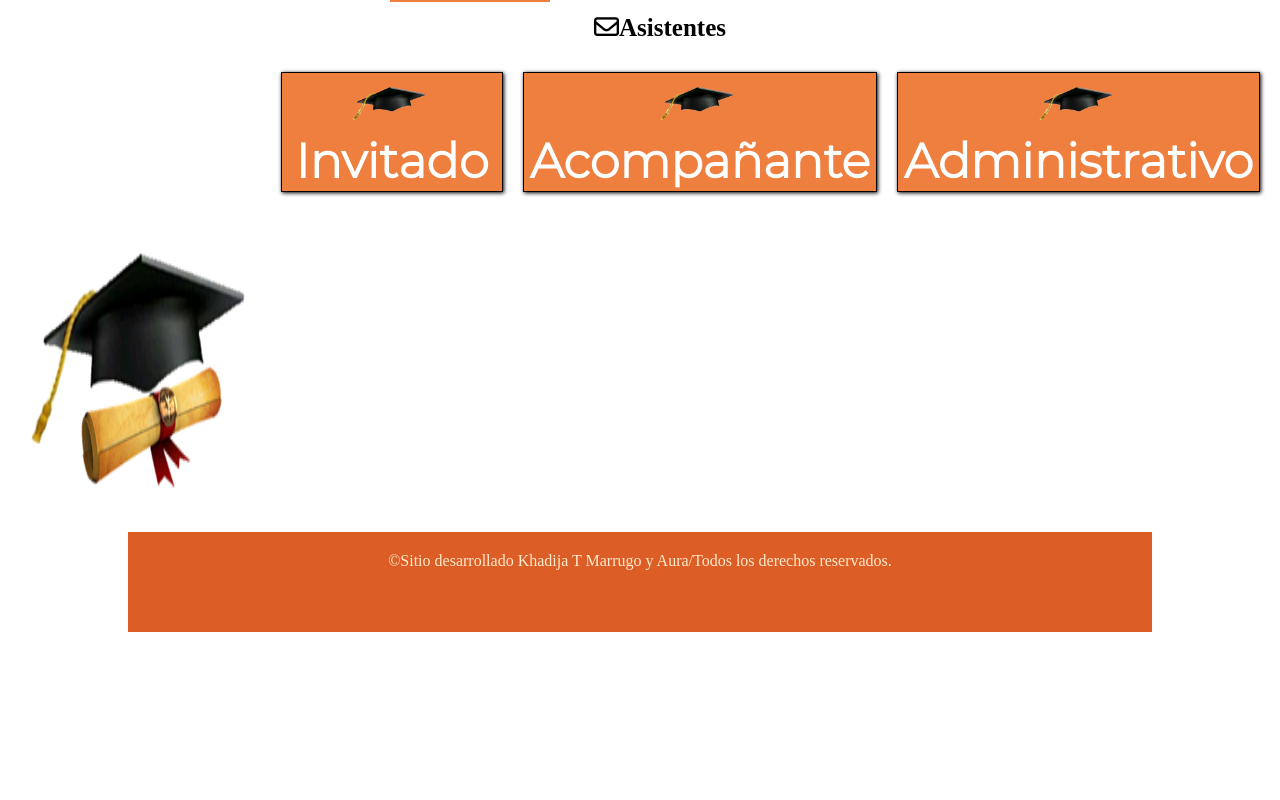
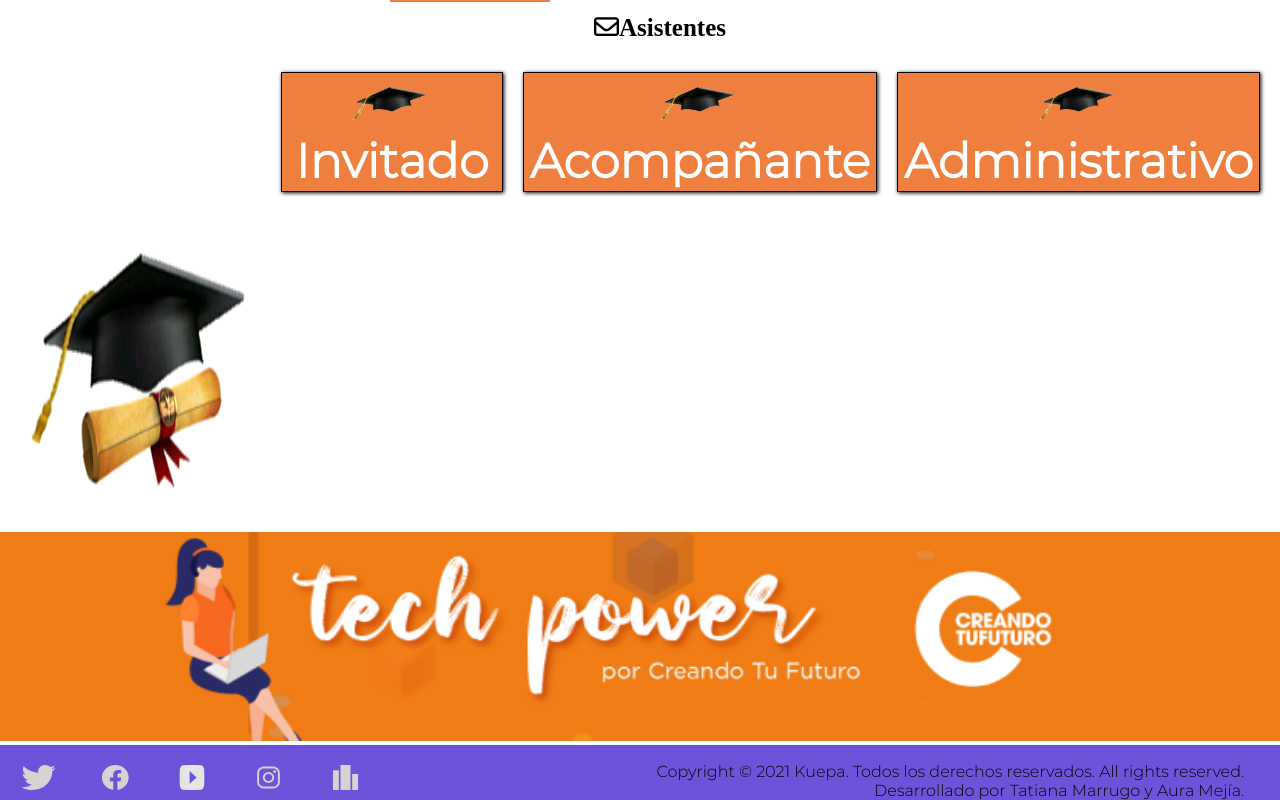
Before and after one commit to AuraMejia/GradoAsistencia, a React (Create React App) app: page /inicio in a window 1280 px wide. Shown: the part 249-1049 px from the top of the page. Before the commit the page ends 881 px from the top, so only its background shows below. Built offline with nearby package versions, Linux system fonts and the light colour scheme.

Commit message:
Agregamos el pie de página con estilos y los botones de yes y no

```diff
--- a/src/components/footer/footer.css
+++ b/src/components/footer/footer.css
@@ -1,16 +1,36 @@
-footer {
+.Pie_pagina {
    width: 100%;
    height: 5rem;
-   background-color: #DD5D26;
+   background-color: #6F52DA;
    color: blanchedalmond;
    margin: auto;
    text-align: center;
    padding-top: 20px;
-   width: 80%;
+   height: 35px;
+   flex-direction: row;
+   display: flex;
 	margin: auto;
-	text-align: center;
+   justify-content: space-between;
 }
-
+.Pie_pagina img{
+   height: 25px;
+   width: 25px;
+}
+.Imagenes{
+   display: grid;
+   grid-template-columns: repeat(5,1fr);
+   width: 30%;
+}
+.Textos{
+   width: 70%;
+   justify-content: flex-end;
+   display: flex;
+   flex-direction: column;
+}
+.Textos p{
+   justify-content: flex-end;
+   margin-right: 4%;
+}
 
 
 @media (max-width: 425px) {
--- a/src/components/footer/footer.js
+++ b/src/components/footer/footer.js
@@ -1,13 +1,37 @@
-
-
+import React from 'react';
 import './footer.css';
+import Banner from '../../Utils/Img/Logos/banner_grande.png'
+import Twitter from '../../Utils/Img/Iconos/twitter.svg'
+import Facebook from '../../Utils/Img/Iconos/facebook.svg'
+import Youtube from '../../Utils/Img/Iconos/youtube.svg'
+import Instagram from '../../Utils/Img/Iconos/logo-instagram.svg'
+import Barras from '../../Utils/Img/Iconos/barras.svg'
 
 
 function Footer() {
   return (
-<footer className="footindex">
- &copy;Sitio desarrollado  Khadija T Marrugo y Aura/Todos los derechos reservados.
-</footer>
+    <div className="Container_Footer">
+      <img id="img1" src={Banner} alt="Esta es la banner" />
+
+      <div className="Pie_pagina">
+        <div className="Imagenes">
+        <img id="img1" src={Twitter} alt="Esta es la banner"/>
+        <img id="img1" src={Facebook} alt="Esta es la banner"/>
+        <img id="img1" src={Youtube} alt="Esta es la banner"/>
+        <img id="img1" src={Instagram} alt="Esta es la banner"/>
+        <img id="img1" src={Barras} alt="Esta es la banner"/>
+        </div>
+        <div className="Textos">
+        <p>
+           Copyright © 2021 Kuepa. Todos los derechos reservados. All rights reserved.
+        </p>
+        <p>
+           Desarrollado por Tatiana Marrugo y Aura Mejía.
+        </p>
+        </div>
+
+      </div>
+    </div>
   );
 }
 
--- a/src/components/forms/css/Invitado.css
+++ b/src/components/forms/css/Invitado.css
@@ -8,10 +8,10 @@
     display: flex;
 
 }
-.Box{
+.Box3{
     background-color: rgb(248, 248, 248);
     width: 40%;
-    height: 600px ;
+    height: 73vh ;
    align-items: center;
    justify-content: center;
 
@@ -19,7 +19,7 @@
 #enviar, #borrar{
     background-color: #E86433;
     color: white;
-    border-radius: 15%;
+    border-radius: 15px;
     width: 20%;
     height: 35px;
     margin-left: 3%;
@@ -58,8 +58,15 @@
     text-align: center;
 }
 #yes, #no{
-    width: 10%;
+    width: 20px;
     margin-top: 0px;
+    height: 20px;
+    margin: 0 15px;
+}
+.content-input input[type=radio] {
+    width: 25px;
+    height: 25px;
+
 }
 ::placeholder{
     color: black;
--- a/src/index.js
+++ b/src/index.js
@@ -2,10 +2,7 @@
 import ReactDOM from 'react-dom';
 import './index.css';
 import App from "./App";
-
-
-
-import reportWebVitals from './reportWebVitals';
+import 'firebase/app'
 
 
 ReactDOM.render(
@@ -19,6 +16,3 @@
   </React.StrictMode>,
   document.getElementById('root')
 );
-
-
-reportWebVitals();
```
Also changed, not shown: 1 other file (tests, documents, lock files or other folders).
